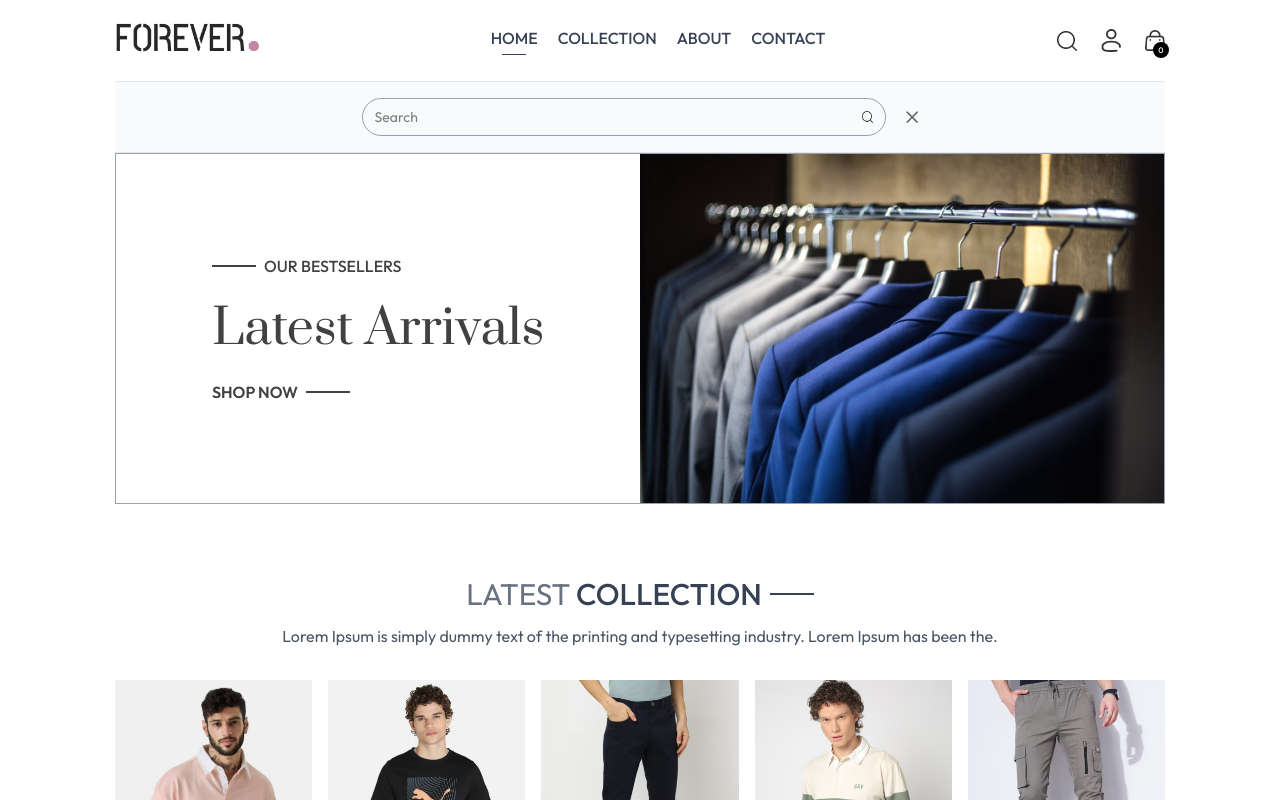
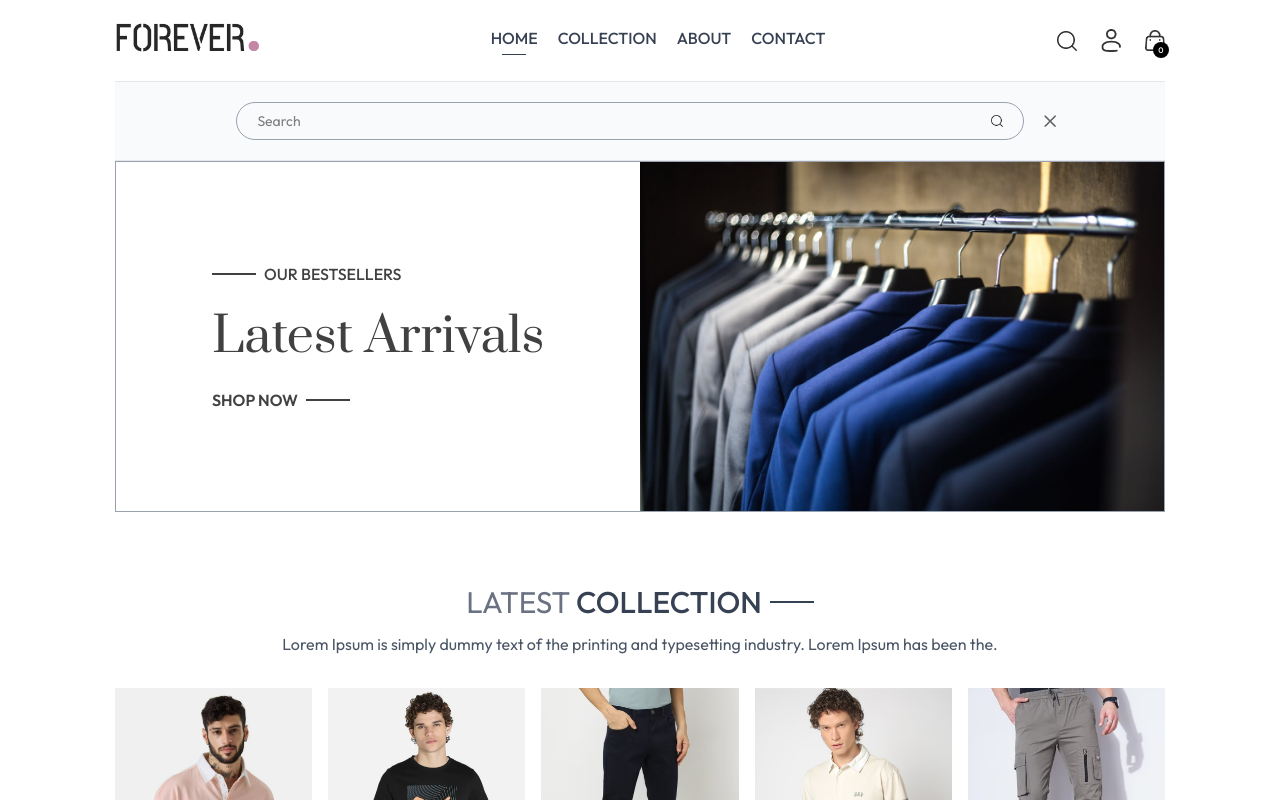
Before and after one commit to Youssef-Mhmoud/e-commerce-frontend, a React (Vite) app: page / in a window 1280 px wide. Both pictures are taken after a click on the picture 1066 px from the left and 40 px from the top of the page. Shown: the top 800 px of the page. Built offline with nearby package versions, Linux system fonts and the light colour scheme.

Commit message:
but logic of show search bar in context file

```diff
--- a/src/App.jsx
+++ b/src/App.jsx
@@ -10,11 +10,17 @@ import Contact from "./pages/Contact";
 import Cart from "./pages/Cart";
 import Navbar from "./components/navbarComponents/Navbar";
 import Footer from "./components/Footer";
+import SearchBar from "./components/navbarComponents/SearchBar";
+import { useContext } from "react";
+import { ShopContext } from "./context/ShopContext";
 
 const App = () => {
+  const { showSearch } = useContext(ShopContext);
+
   return (
     <div className="px-4 sm:px-[5vw] md:px-[7vw] lg:px-[9vw]">
       <Navbar />
+      {showSearch && <SearchBar />}
       <Routes>
         <Route path="/" element={<Home />} />
         <Route path="/collection" element={<Collection />} />
--- a/src/components/navbarComponents/Navbar.jsx
+++ b/src/components/navbarComponents/Navbar.jsx
@@ -1,34 +1,28 @@
 import { Link } from "react-router-dom";
 import { assets } from "../../assets/frontend_assets/assets";
-import { useState } from "react";
+import { useContext, useState } from "react";
 import NavbarLinks from "./NavbarLinks";
-import SearchBar from "./SearchBar";
+import { ShopContext } from "../../context/ShopContext";
 
 const Navbar = () => {
   const [visible, setVisible] = useState(false);
-  const [showSearch, setShowSearch] = useState(false);
+  const { setShowSearch } = useContext(ShopContext);
 
   return (
-    <>
     <nav className="flex justify-between items-center font-medium py-5">
       <Link to="/">
         <img src={assets.logo} className="w-36" alt="Forever company logo" />
       </Link>
       <ul className="hidden sm:flex gap-5 text-gray-700">
-          <NavbarLinks
-            hrTag={true}
-            classes="flex flex-col items-center gap-1"
-          />
+        <NavbarLinks hrTag={true} classes="flex flex-col items-center gap-1" />
       </ul>
 
-        <div
-          className="flex items-center gap-6"
-          onClick={() => setShowSearch(true)}
-        >
+      <div className="flex items-center gap-6">
         <img
           src={assets.search_icon}
           alt="Search icon"
           className="w-5 cursor-pointer"
+          onClick={() => setShowSearch(true)}
         />
         <div className="group relative">
           <img
@@ -94,8 +88,6 @@ const Navbar = () => {
         </div>
       </div>
     </nav>
-      {showSearch && <SearchBar setShowSearch={setShowSearch}/>}
-    </>
   );
 };
 
--- a/src/components/navbarComponents/SearchBar.jsx
+++ b/src/components/navbarComponents/SearchBar.jsx
@@ -1,15 +1,28 @@
+import { useContext } from "react";
 import { assets } from "../../assets/frontend_assets/assets";
+import { ShopContext } from "../../context/ShopContext";
 
-const SearchBar = ({setShowSearch}) => {
+const SearchBar = () => {
+  const { search, setSearch, setShowSearch } = useContext(ShopContext);
+
   return (
-    <div className="w-full flex items-center justify-center gap-5 bg-gray-50 border-b border-b-gray-200 border-t border-t-gray-200 py-4">
-      <div className="border border-gray-400 rounded-full flex items-center justify-between px-3 w-1/2">
-        <input type="text" placeholder="Search" className="outline-none text-sm w-full py-2"/>
+    <div className="w-full flex items-center justify-center gap-2 bg-gray-50 border-b border-b-gray-200 border-t border-t-gray-200 py-5">
+      <div className="border border-gray-400 rounded-full flex items-center justify-between px-5 mx-3 w-3/4">
+        <input
+          type="text"
+          placeholder="Search"
+          className="outline-none bg-inherit text-sm w-full py-2"
+          onChange={(e) => setSearch(e.target.value)}
+          value={search}
+        />
         <button className="cursor-pointer w-3">
           <img src={assets.search_icon} alt="Search for products" />
         </button>
       </div>
-      <button className="cursor-pointer w-3" onClick={() => setShowSearch(false)}>
+      <button
+        className="cursor-pointer w-3"
+        onClick={() => setShowSearch(false)}
+      >
         <img src={assets.cross_icon} alt="Close search bar button" />
       </button>
     </div>
--- a/src/context/ShopContext.jsx
+++ b/src/context/ShopContext.jsx
@@ -1,4 +1,4 @@
-import { createContext } from "react";
+import { createContext, useState } from "react";
 import { products } from "../assets/frontend_assets/assets";
 
 export const ShopContext = createContext();
@@ -6,8 +6,18 @@ export const ShopContext = createContext();
 const ShopContextProvider = ({ children }) => {
   const currency = "$";
   const delivery_fee = 10;
+  const [search, setSearch] = useState("");
+  const [showSearch, setShowSearch] = useState(false);
 
-  const value = { products, currency, delivery_fee };
+  const value = {
+    products,
+    currency,
+    delivery_fee,
+    search,
+    setSearch,
+    showSearch,
+    setShowSearch,
+  };
 
   return <ShopContext.Provider value={value}>{children}</ShopContext.Provider>;
 };
```
Lines whose indentation alone changed are shown as unchanged.
